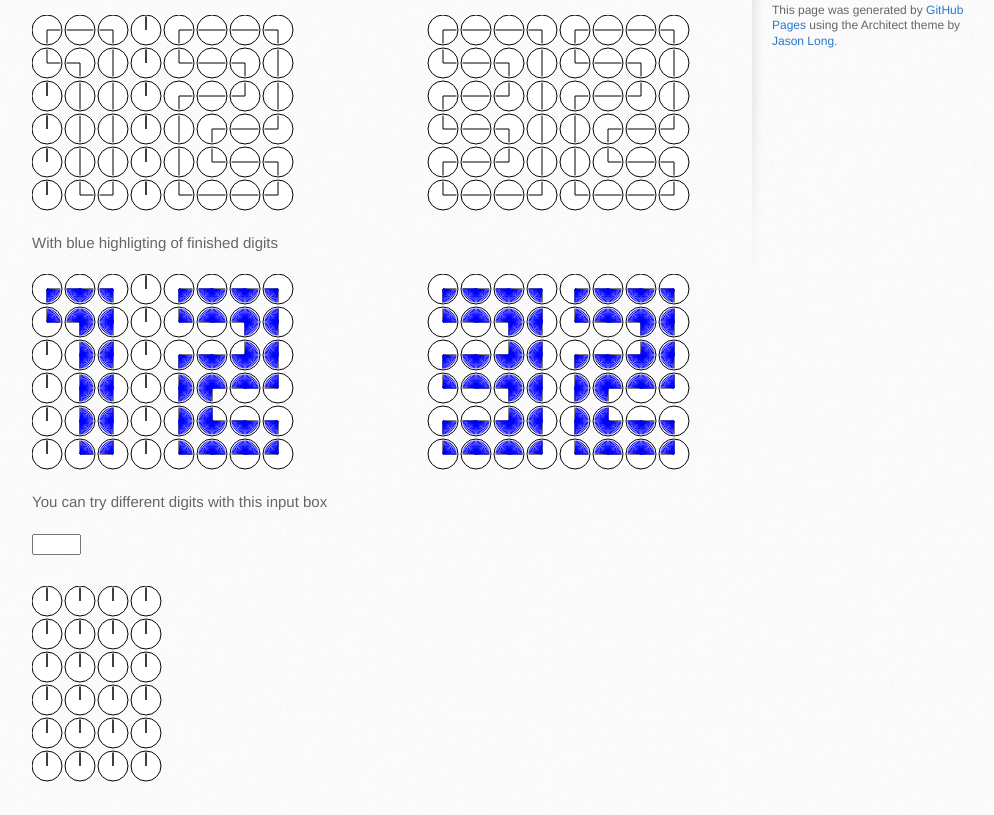
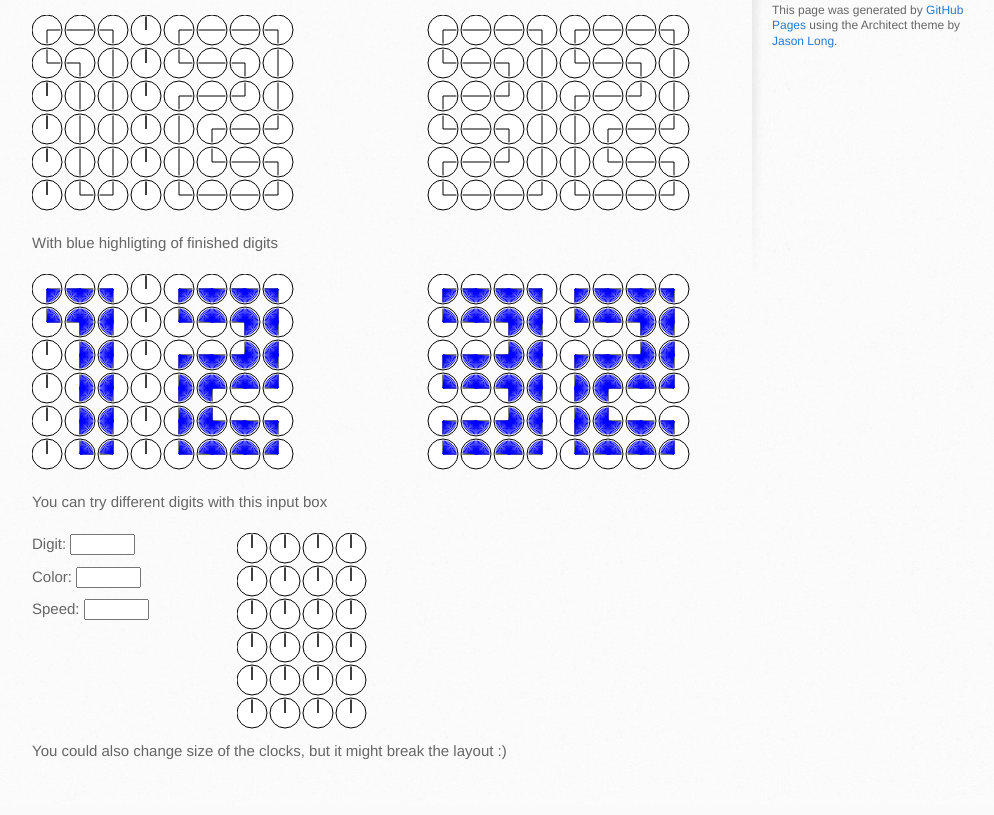
Before and after one commit to drvic10k/clock-squared, a plain HTML site: page index.html in a window 1280 px wide. Shown: the part 465-1280 px from the top of the page, without its empty margins (138-1132 px from the left). Drawn offline with nearby package versions, Linux system fonts and the light colour scheme.

Commit message:
Demo for changing properties

```diff
--- a/index.html
+++ b/index.html
@@ -21,9 +21,11 @@
             var timer1 = new Timer("timer1", 15, 2);
             var timer2 = new Timer("timer2", 15, 2, "blue");
 
-            var digit1 = new Digit("digit", 15, 0, 2, "red");
+            var digit1 = new Digit("digit1", 15, 0, 2, "red");
 
-            $("#input").change(function (e) {
+            $("#digit").change(function (e) {
+                digit1.speed = $("#speed").val() || 2;
+                digit1.color = $("#color").val() || "red";
                 digit1.SetDigit(e.target.value);
                 e.target.value = "";
 
@@ -69,11 +71,32 @@ The digits can be used individually for any purpose.
                 <canvas style="margin-bottom: 10px;" id="timer2" width="670" height="200"></canvas>
 
                 <p>You can try different digits with this input box</p>
-                <div style="margin-bottom: 30px;">
-                    <input size="3" id="input" />
+                <div>
+                    <div style="float: left;">
+                        <div style="margin-bottom: 10px;">
+                            Digit:
+                            <input type="text" size="5" id="digit" />
+
+                        </div>
+                        <div style="margin-bottom: 10px;">
+                            Color:
+                            <input type="text" size="5" id="color" />
+                        </div>
+                        <div style="margin-bottom: 10px;">
+                            Speed:
+                            <input type="text" size="5" id="speed" />
+                        </div>
+                    </div>
+
+                    <div style="float: right; margin-right: 350px;">
+                        <canvas id="digit1" width="135" height="200"></canvas>
+                    </div>
                 </div>
-                <div>
-                    <canvas id="digit" width="135" height="200"></canvas>
+                <div style="float: left;">
+                    <p>
+                        You could also change size of the clocks, but it might break the layout :)
+
+                    </p>
                 </div>
 
             </section>
--- a/scripts/clock-element.js
+++ b/scripts/clock-element.js
@@ -76,11 +76,12 @@ function Clock(canvasId, center, radius, highlighted, color) {
 
     };
 
-    self.AnimateTimeTo = function (hour, minute, speed) {
+    self.AnimateTimeTo = function (hour, minute, speed, color) {
 
         self.targetHours = hour;
         self.targetMinutes = minute;
         self.speed = speed;
+        self.color = color;
 
         if ((self.hours > hour) || (self.hours == hour && self.minutes > minute)) { self.past = true; }
 
--- a/scripts/digit.js
+++ b/scripts/digit.js
@@ -5,6 +5,7 @@ function Digit(canvasId, radius, position, speed, color, shade) {
 
     self.shade = shade;
     self.speed = speed;
+    self.color = color;
     self.Clocks = createArray(6, 4);
     self.$clock = $("#" + canvasId);
 
@@ -18,7 +19,7 @@ function Digit(canvasId, radius, position, speed, color, shade) {
 
         for (var j = 0; j < self.Clocks[i].length ; j++) {
 
-            var c = self.Clocks[i][j] = new Clock(canvasId, new Object({ x: radius + j * (2.2 * radius) + position * self.Width, y: radius + i * (2.2 * radius) }), radius, highlight, color);
+            var c = self.Clocks[i][j] = new Clock(canvasId, new Object({ x: radius + j * (2.2 * radius) + position * self.Width, y: radius + i * (2.2 * radius) }), radius, highlight, self.color);
             c.SetTime(0, 0);
             c.x = j;
             c.y = i;
@@ -45,7 +46,7 @@ function Digit(canvasId, radius, position, speed, color, shade) {
                     break;
 
                 case "0":
-                    matrix = [   3, 30, 3, 45, 3, 45, 6, 45,
+                    matrix = [3, 30, 3, 45, 3, 45, 6, 45,
                                  6, 00, 3, 30, 6, 45, 6, 00,
                                  6, 00, 6, 00, 6, 00, 6, 00,
                                  6, 00, 6, 00, 6, 00, 6, 00,
@@ -144,12 +145,12 @@ function Digit(canvasId, radius, position, speed, color, shade) {
             switch (i) {
 
                 case ":":
-                    matrix = [   0, 00, 0, 00, 0, 00, 0, 00,
+                    matrix = [0, 00, 0, 00, 0, 00, 0, 00,
                                  0, 00, 3, 30, 6, 45, 0, 00,
                                  0, 00, 0, 15, 9, 00, 0, 00,
                                  0, 00, 3, 30, 6, 45, 0, 00,
                                  0, 00, 0, 15, 9, 00, 0, 00,
-                                 0, 00, 0, 00, 0, 00, 0, 00 ];
+                                 0, 00, 0, 00, 0, 00, 0, 00];
                     break;
 
 
@@ -190,7 +191,7 @@ function Digit(canvasId, radius, position, speed, color, shade) {
                     break;
 
                 case "4":
-                    matrix = [   3, 30, 6, 45, 3, 30, 6, 45,
+                    matrix = [3, 30, 6, 45, 3, 30, 6, 45,
                                  0, 30, 6, 00, 0, 30, 6, 00,
                                  0, 30, 3, 00, 0, 45, 6, 00,
                                  0, 15, 9, 15, 9, 30, 6, 00,
@@ -199,7 +200,7 @@ function Digit(canvasId, radius, position, speed, color, shade) {
                     break;
 
                 case "5":
-                    matrix = [   3, 30, 3, 45, 3, 45, 6, 45,
+                    matrix = [3, 30, 3, 45, 3, 45, 6, 45,
                                  0, 30, 6, 15, 9, 15, 9, 00,
                                  0, 30, 3, 00, 3, 45, 6, 45,
                                  0, 15, 9, 15, 9, 30, 6, 00,
@@ -208,7 +209,7 @@ function Digit(canvasId, radius, position, speed, color, shade) {
                     break;
 
                 case "6":
-                    matrix = [   3, 30, 3, 45, 3, 45, 6, 45,
+                    matrix = [3, 30, 3, 45, 3, 45, 6, 45,
                                  0, 30, 6, 15, 9, 15, 9, 00,
                                  0, 30, 3, 00, 3, 45, 6, 45,
                                  0, 30, 6, 15, 9, 30, 6, 00,
@@ -217,7 +218,7 @@ function Digit(canvasId, radius, position, speed, color, shade) {
                     break;
 
                 case "7":
-                    matrix = [   3, 30, 3, 45, 3, 45, 6, 45,
+                    matrix = [3, 30, 3, 45, 3, 45, 6, 45,
                                  0, 15, 9, 15, 9, 30, 6, 00,
                                  0, 00, 0, 00, 0, 30, 6, 00,
                                  0, 00, 0, 00, 0, 30, 6, 00,
@@ -226,7 +227,7 @@ function Digit(canvasId, radius, position, speed, color, shade) {
                     break;
 
                 case "8":
-                    matrix = [   3, 30, 3, 45, 3, 45, 6, 45,
+                    matrix = [3, 30, 3, 45, 3, 45, 6, 45,
                                  0, 30, 6, 15, 9, 30, 6, 00,
                                  0, 30, 3, 00, 0, 45, 6, 00,
                                  0, 30, 6, 15, 9, 30, 6, 00,
@@ -235,7 +236,7 @@ function Digit(canvasId, radius, position, speed, color, shade) {
                     break;
 
                 case "9":
-                    matrix = [   3, 30, 3, 45, 3, 45, 6, 45,
+                    matrix = [3, 30, 3, 45, 3, 45, 6, 45,
                                  0, 30, 6, 15, 9, 30, 6, 00,
                                  0, 30, 3, 00, 0, 45, 6, 00,
                                  0, 15, 9, 15, 9, 30, 6, 00,
@@ -254,7 +255,7 @@ function Digit(canvasId, radius, position, speed, color, shade) {
 
             for (var j = 0; j < self.Clocks[i].length ; j++) {
 
-                self.Clocks[i][j].AnimateTimeTo(matrix[index], matrix[index + 1], self.speed);
+                self.Clocks[i][j].AnimateTimeTo(matrix[index], matrix[index + 1], self.speed, self.color);
                 index += 2;
             }
 
```
